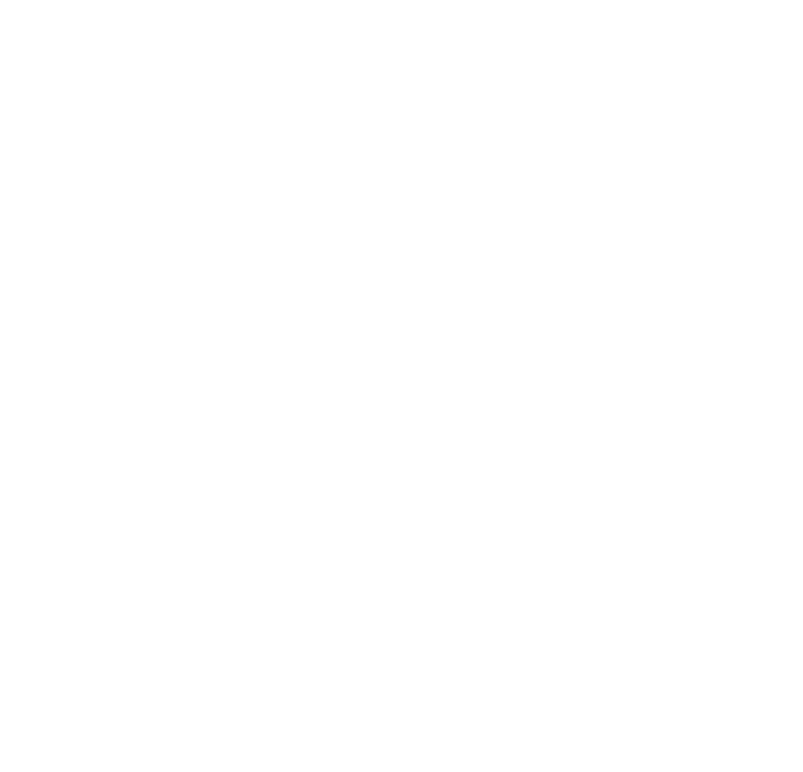
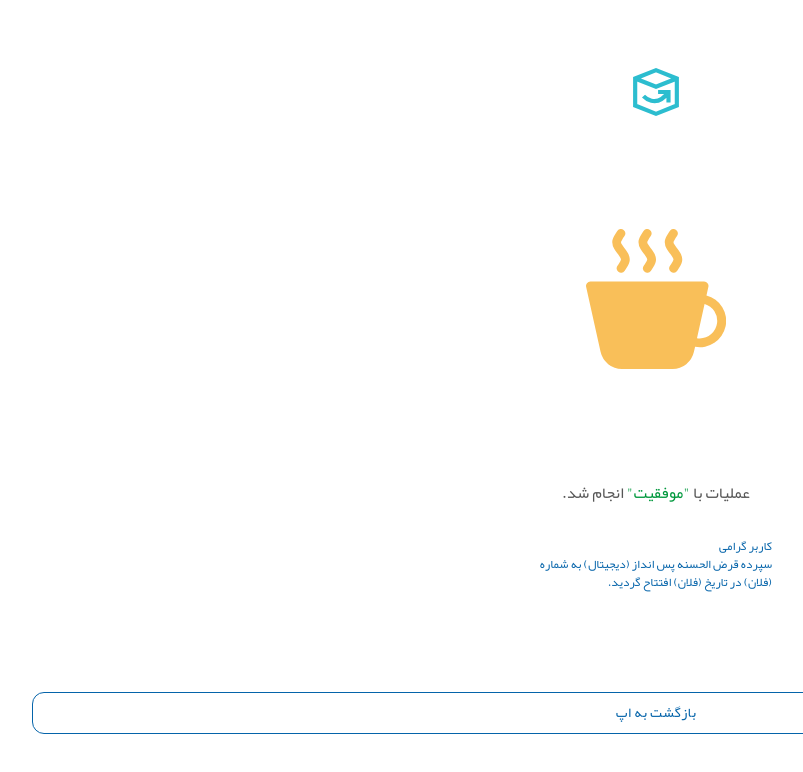
Before and after one commit to mohsen79/Deposit, a React (Create React App) app: page /receipt in a window 1280 px wide. Before the commit this address had no page. Shown: the top 772 px of the page, without its empty margins (149-952 px from the left). Built offline with nearby package versions, Linux system fonts and the light colour scheme.

Commit message:
implement receipt page

```diff
--- a/package.json
+++ b/package.json
@@ -9,6 +9,7 @@
     "cra-template": "1.2.0",
     "react": "^19.0.0",
     "react-dom": "^19.0.0",
+    "react-icons": "^5.4.0",
     "react-jss": "^10.10.0",
     "react-router-dom": "^7.1.3",
     "react-scripts": "5.0.1"
--- a/src/App.js
+++ b/src/App.js
@@ -1,6 +1,7 @@
 import { BrowserRouter, Routes, Route } from "react-router-dom";
 import DepositType from "./components/DepositType/DepositType";
 import RegularSavingsDeposit from "./components/RegularSavingsDeposit/RegularSavingsDeposit";
+import Receipt from "./components/Receipt/Receipt";
 
 function App() {
   return (
@@ -8,6 +9,7 @@
       <Routes>
         <Route path="/" element={<DepositType />} />
         <Route path="/saving-deposit" element={<RegularSavingsDeposit />} />
+        <Route path="/receipt" element={<Receipt />}/>
       </Routes>
     </BrowserRouter>
   );
--- /dev/null
+++ b/src/components/Receipt/Receipt.jsx
@@ -0,0 +1,37 @@
+import React from "react";
+import ReceiptLogic from "./ReceiptLogic";
+import { Box, Typography, Button } from "@mui/material";
+import { GrThreeD } from "react-icons/gr";
+import { BsFillCupHotFill } from "react-icons/bs";
+
+const Receipt = () => {
+    const { classes , returnToApp} = ReceiptLogic();
+
+    return (
+        <Box className={classes.container}>
+            <Box>
+                <GrThreeD className={classes.topIcon} />
+            </Box>
+            <Box>
+                <BsFillCupHotFill className={classes.middleIcon} />
+            </Box>
+            <Box className={classes.statement}>
+                <Typography className={classes.successMessage}>
+                    عملیات با <span className={classes.success}>"موفقیت"</span>{" "}
+                    انجام شد.
+                </Typography>
+                <Typography className={classes.responseMessage}>
+                    کاربر گرامی
+                    <br />
+                    سپرده قرض الحسنه پس انداز (دیجیتال) به شماره <br />
+                    (فلان) در تاریخ (فلان) افتتاح گردید.
+                </Typography>
+            </Box>
+            <Box component="section" className={classes.return}>
+                <Button className={classes.returnButton} onClick={returnToApp}>بازگشت به اپ</Button>
+            </Box>
+        </Box>
+    );
+};
+
+export default Receipt;
--- /dev/null
+++ b/src/components/Receipt/ReceiptLogic.js
@@ -0,0 +1,64 @@
+import { createUseStyles } from "react-jss";
+
+const useStyle = createUseStyles({
+    flexCol: {
+        display: "flex",
+        flexDirection: "column",
+        alignItems: "center",
+        justifyContent: "space-around",
+    },
+    // container
+    container: {
+        extend: "flexCol",
+        width: "100%",
+        height: "100vh",
+        padding: "16px",
+    },
+    topIcon: {
+        fontSize: "50px",
+        color: "#2CBDCF",
+    },
+    middleIcon: {
+        fontSize: "140px",
+        color: "#F9BF59",
+    },
+    statement: {
+        extend: "flexCol",
+        gap: "32px",
+        width: "300px",
+    },
+    successMessage: {
+        color: "#565656",
+        fontSize: "16px",
+    },
+    success: {
+        color: "#00983D",
+    },
+    responseMessage: {
+        fontSize: "12px",
+        color: "#0564AA",
+    },
+    return: {
+        height: "42px",
+        width: "100%",
+    },
+    returnButton: {
+        width: "100%",
+        height: "100%",
+        justifyContent: "center",
+        border: "1px solid #0564AA",
+        borderRadius: "12px",
+        outline: "none",
+        color: "#0564AA",
+    },
+});
+
+const ReceiptLogic = () => {
+    const classes = useStyle();
+
+    const returnToApp = () => window.location.replace("https://www.google.com");
+
+    return { classes, returnToApp };
+};
+
+export default ReceiptLogic;
```
Also changed, not shown: 1 other file (tests, documents, lock files or other folders).
